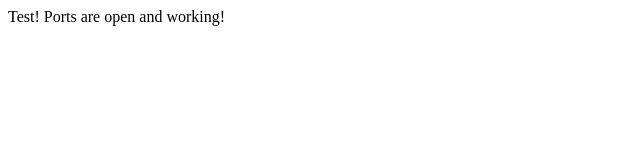
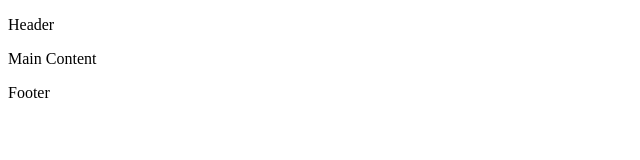
Before and after one commit to GustafEnebog/project-2, a plain HTML site: page index.html in a window 1280 px wide. Shown: the whole page, without its empty margins (0-640 px from the left). Drawn offline with Linux system fonts and the light colour scheme.

Commit message:
Create general page structure

```diff
--- a/index.html
+++ b/index.html
@@ -17,7 +17,12 @@
 </head>
 
 <body>
-    Test! Ports are open and working!
+    <!-- HEADER -->
+    <p>Header</p>
+    <!-- MAIN CONTENT -->
+    <p>Main Content</p>
+    <!-- FOOTER -->
+    <p>Footer</p>
 </body>
 
 </html>
```
